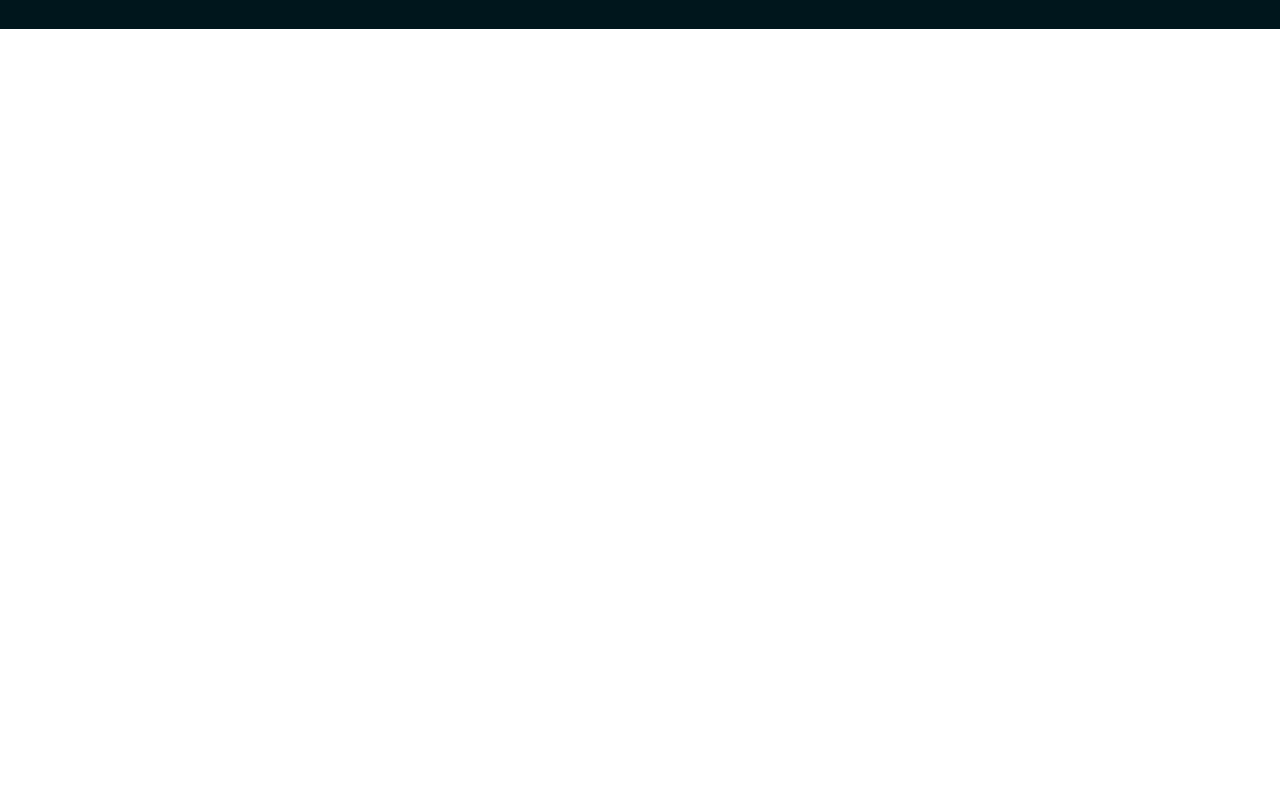
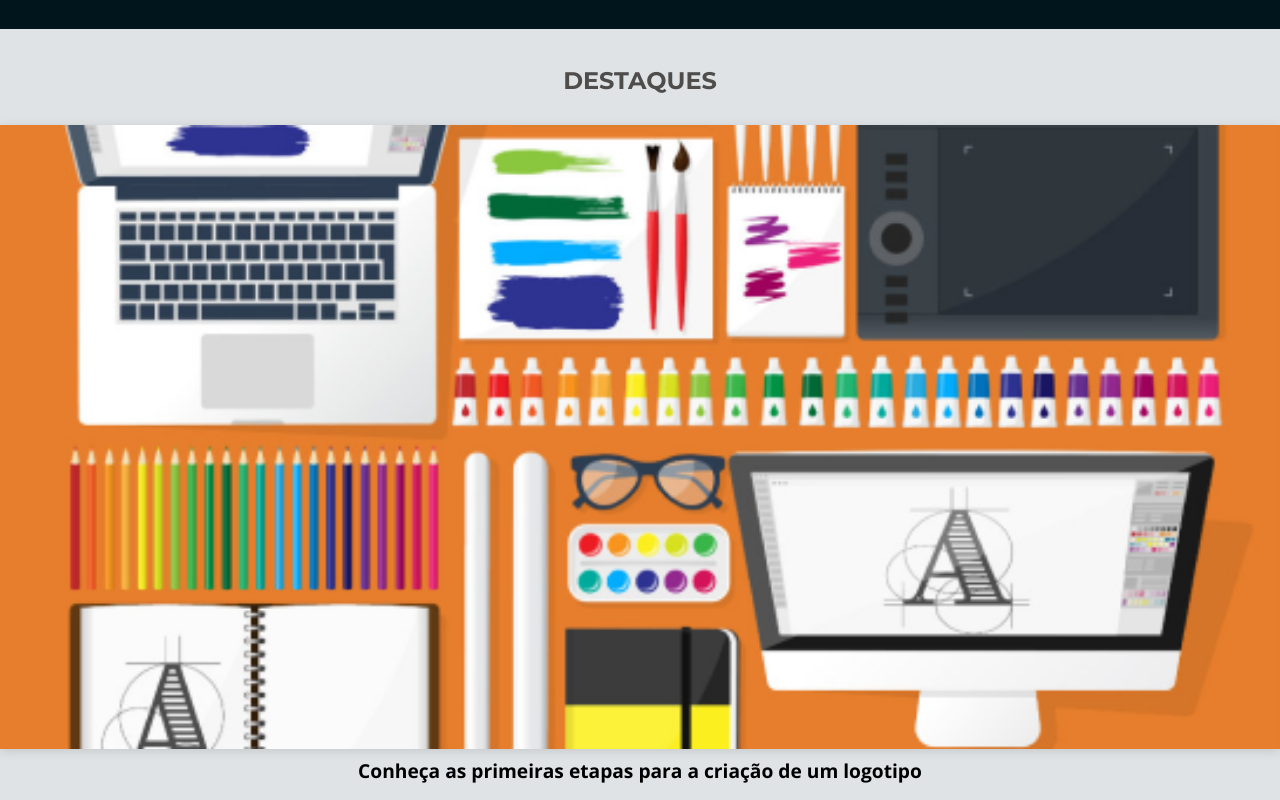
Before and after one commit to tat1roliv/Apeperia, a plain HTML site: page index.html in a window 1280 px wide. Shown: the part 380-1180 px from the top of the page. Before the commit the page ends 800 px from the top, so only its background shows below. Drawn offline with nearby package versions, Linux system fonts and the light colour scheme.

Commit message:
:up: destaques

```diff
--- a/css/base.css
+++ b/css/base.css
@@ -18,7 +18,7 @@
     --planos-cartao-ultra: #B04CD9;
     --planos-cartao-mega: #E33B3B;
 
-    --montserrat: 'Montserrat';
+    --montserrat: 'Montserrat', sans-serif;
 }
 
 body{
--- /dev/null
+++ b/css/destaques.css
@@ -0,0 +1,40 @@
+.destaques{
+    background-color: var(--azul-claro);
+    padding-top:2.5rem;
+    padding-bottom:2rem;
+}
+
+.destaques__titulo{
+    color: var(--cinza-escuro);
+    font-weight:700;
+    font-size: 1.5rem;
+    font-family: var(--montserrat);
+    text-transform: uppercase;
+    text-align: center;
+    margin-bottom: 2rem;
+
+}
+
+.destaques__painel{
+    display: flex;
+    flex-direction: column;
+    align-items: center;
+    margin-bottom: 2rem;
+}
+
+.destaques__painel-imagem{
+    width: 100vw;
+    box-shadow: 0 2px 10px #00000020;
+    margin-bottom: .5rem;
+}
+.destaques__painel-texto{
+    font-weight: 700;
+    font-size: 1.2rem;
+    line-height:normal;
+}
+.destaques__botao{
+    color: var(--vermelho-forte);
+    border-color: var(--vermelho-forte);
+    margin: 0 auto;
+
+}
--- a/index.html
+++ b/index.html
@@ -12,6 +12,7 @@
     <!--css-->
     <link rel="stylesheet" href="./css/reset.css">
     <link rel="stylesheet" href="./css/base.css">
+    <link rel="stylesheet" href="./css/destaques.css">
     <link rel="stylesheet" href="./css/cabecalho.css">
     <link rel="stylesheet" href="./css/chamada.css">
     <link rel="stylesheet" href="./css/planos.css">
@@ -39,6 +40,21 @@
             <p class="chamada__texto">Apeperia tem um jeito inovador de comparar e montar aplicativos para pequenas e médias empresas.</p>
             <a class="chamada__botao botao" href="">Conheça os planos</a>
         </section>
+        <section class="destaques container">
+            <h2 class="destaques__titulo">Destaques</h2>
+            <a href="#">
+                <figure class="destaques__painel">
+                    <img src="img/comecando-criar-logotipo.png" alt="Painel do post sobre criação de logotipo" class="destaques__painel-imagem">
+                    <figcaption class="destaques__painel-texto">Conheça as primeiras etapas para a criação de um logotipo</figcaption>
+                </figure>
+            </a>
+            <a href="#">
+                <figure class="destaques__painel">
+                    <img src="img/dicas-fotografia.png" alt="Painel do post sobre fotografia com celular" class="destaques__painel-imagem">
+                    <figcaption class="destaques__painel-texto">Veja dicas de como fotografar usando seu celular</figcaption>
+                </figure>
+            </a><a href="" class="destaques__botao botao">Receber destaques por email</a>
+        </section>
     </main>
 </body>
 </html>
```
